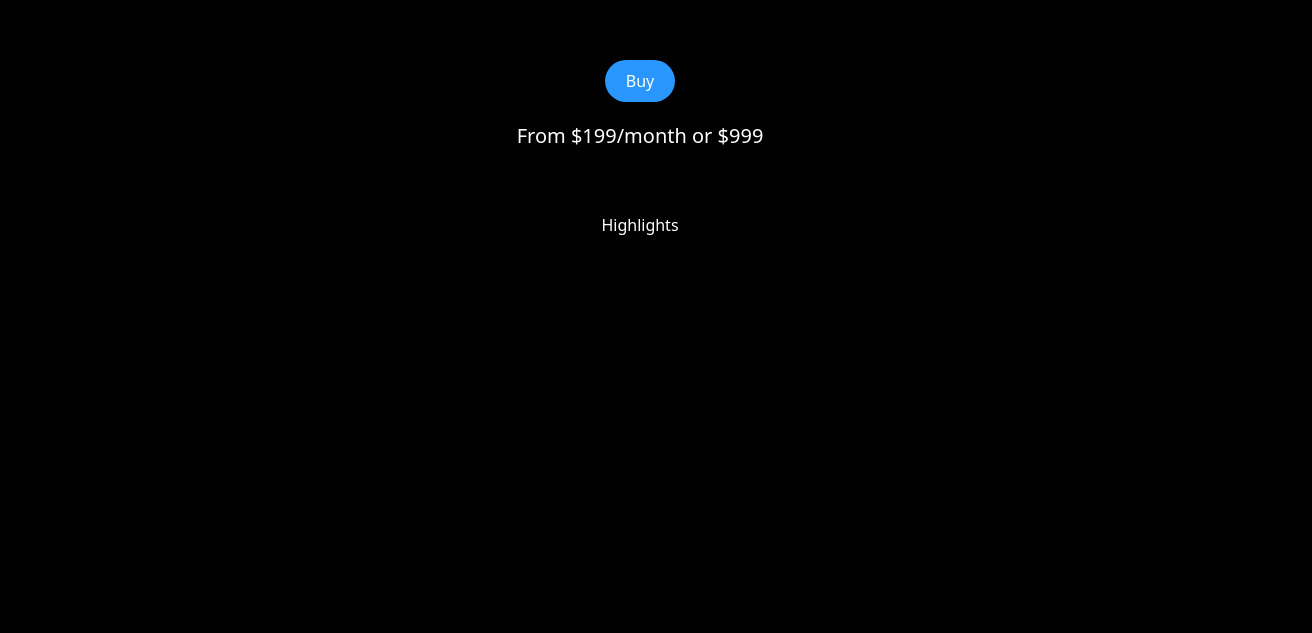
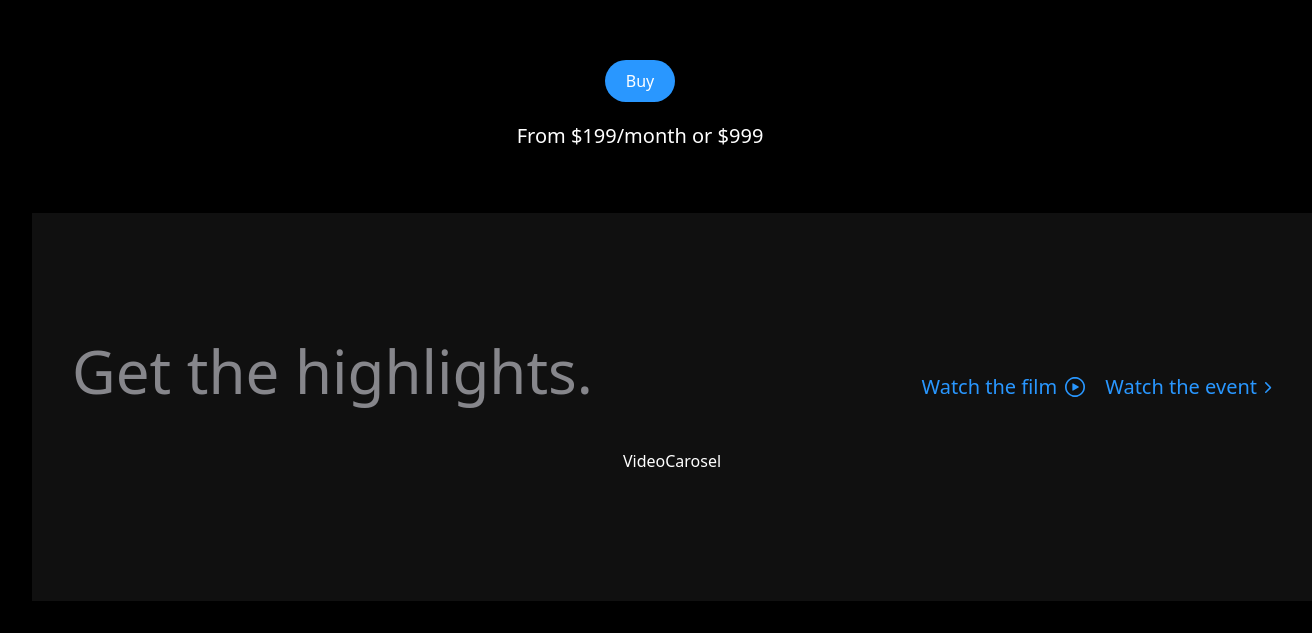
Before and after one commit to Eyadfezex/iPhone, a React (Vite) app: page / in a window 1280 px wide. Shown: the part 619-1252 px from the top of the page, 1312 px wide, since content can reach past the window. Before the commit the page ends 888 px from the top, so only its background shows below. Built offline with nearby package versions, Linux system fonts and the light colour scheme.

Commit message:
finish highlight section & start VideoCarousel component

```diff
--- a/src/components/Highlights.tsx
+++ b/src/components/Highlights.tsx
@@ -1,9 +1,40 @@
-import React from 'react'
+import { useGSAP } from "@gsap/react";
+import VideoCarousel from "./VideoCarousel";
+import gsap from "gsap";
+import { rightImg } from "../utils";
+import { watchImg } from "../utils";
+const Highlights = () => {
+  useGSAP(() => {
+    gsap.to("#title", { opacity: 1, y: 0 });
+    gsap.to(".link", { opacity: 1, y: 0 });
+  }, []);
+  return (
+    <section
+      id="highlights"
+      className="w-screen overflow-hidden h-full common-padding bg-zinc"
+    >
+      <div className="screen-max-width">
+        <div className="mb-12 w-full md:flex items-end justify-between">
+          <h1 id="title" className="section-heading">
+            Get the highlights.
+          </h1>
 
-const Highlights = () => {
-  return (
-    <div>Highlights</div>
-  )
-}
+          <div className="flex flex-wrap items-end gap-5">
+            <p className="link">
+              Watch the film
+              <img src={watchImg} alt="watch" className="ml-2" />
+            </p>
+            <p className="link">
+              Watch the event
+              <img src={rightImg} alt="right" className="ml-2" />
+            </p>
+          </div>
+        </div>
 
-export default Highlights
+        <VideoCarousel />
+      </div>
+    </section>
+  );
+};
+
+export default Highlights;
--- /dev/null
+++ b/src/components/VideoCarousel.tsx
@@ -0,0 +1,5 @@
+const VideoCarousel = () => {
+  return <div>VideoCarosel</div>;
+};
+
+export default VideoCarousel;
```
